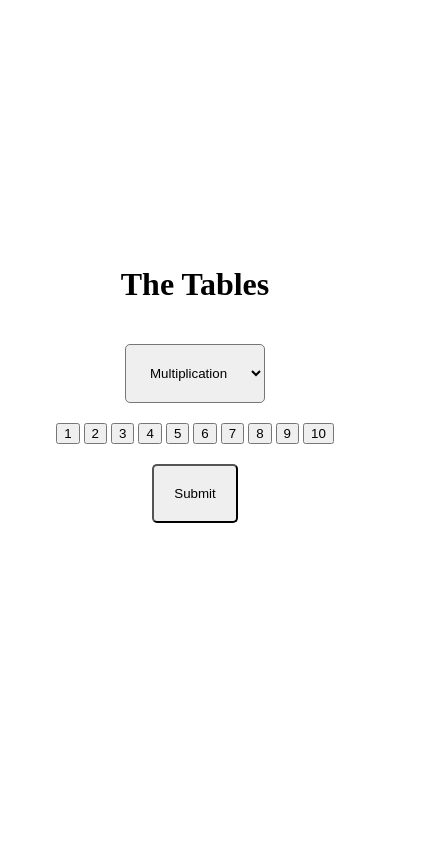
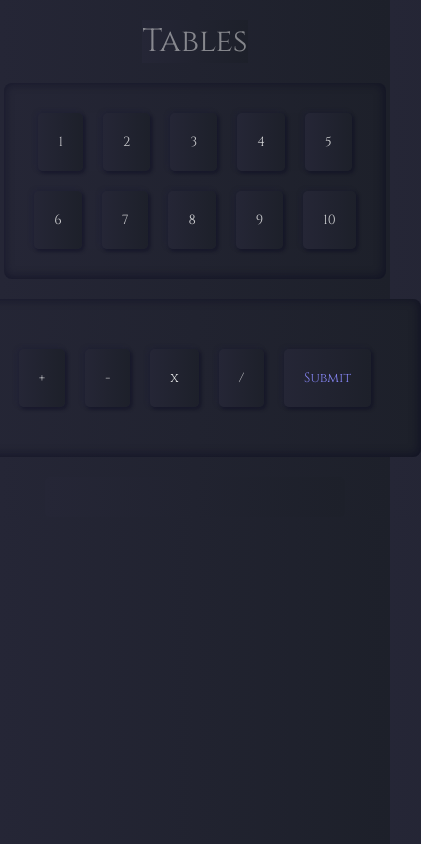
Before and after one commit to Github1234fab/TheTables, a plain HTML site: page index.html in a window 390 px wide. Shown: the whole page, 421 px wide, since content can reach past the window. Drawn offline with Linux system fonts and the light colour scheme.

Commit message:
reste à faire l'ombre sur les boutons au click

```diff
--- a/index.html
+++ b/index.html
@@ -4,35 +4,41 @@
                 <meta charset="UTF-8" />
                 <meta name="viewport" content="width=device-width, initial-scale=1.0" />
                 <link rel="stylesheet" href="styles.css" />
+                <link rel="preconnect" href="https://fonts.googleapis.com" />
+                <link rel="preconnect" href="https://fonts.gstatic.com" crossorigin />
+                <link href="https://fonts.googleapis.com/css2?family=Cinzel:wght@400..900&display=swap" rel="stylesheet" />
                 <title>The Tables</title>
         </head>
         <body>
                 <div class="container">
-                        <h1>The Tables</h1>
-                        <select class="operation">
-                                <option value="multiplication">Multiplication</option>
-                                <option value="division">Division</option>
-                                <option value="addition">Addition</option>
-                                <option value="soustraction">Soustraction</option>
-                        </select>
+                        <h1 class="title">Tables</h1>
+                        <div class="container-table-shadow">
+                                <div class="wrapper-table-choice">
+                                        <button class="button-choice-table shadow" value="1">1</button>
+                                        <button class="button-choice-table shadow" value="2">2</button>
+                                        <button class="button-choice-table shadow" value="3">3</button>
+                                        <button class="button-choice-table shadow" value="4">4</button>
+                                        <button class="button-choice-table shadow" value="5">5</button>
+                                </div>
+                                <div class="wrapper-table-choice">
+                                        <button class="button-choice-table shadow" value="6">6</button>
+                                        <button class="button-choice-table shadow" value="7">7</button>
+                                        <button class="button-choice-table shadow" value="8">8</button>
+                                        <button class="button-choice-table shadow" value="9">9</button>
+                                        <button class="button-choice-table shadow" value="10">10</button>
+                                </div>
+                        </div>
 
+                        <div class="wrapper-operations">
+                                <button class="button-choice-operation shadow" value="+">+</button>
+                                <button class="button-choice-operation shadow" value="-">-</button>
+                                <button class="button-choice-operation shadow" value="x">x</button>
+                                <button class="button-choice-operation shadow" value="/">/</button>
 
-                 <div class="wrapper-table-choice">
-                        <!-- <input type="number" class="input-choice"> -->
-                 <button class="button-choice" value="1">1</button>
-                 <button class="button-choice" value="2">2</button>
-                 <button class="button-choice" value="3">3</button>
-                 <button class="button-choice" value="4">4</button>
-                 <button class="button-choice" value="5">5</button>
-                 <button class="button-choice" value="6">6</button>
-                 <button class="button-choice" value="7">7</button>
-                 <button class="button-choice" value="8">8</button>
-                 <button class="button-choice" value="9">9</button>
-                 <button class="button-choice" value="10">10</button>
-                </div>
+                                <button class="button shadow background">Submit</button>
+                        </div>
 
-                        <button class="button">Submit</button>
-                        <p class="displayMultiplicationResult"></p>
+                        <p class="displayMultiplicationResult background"></p>
                 </div>
 
                 <script src="main.js"></script>
--- a/main.js
+++ b/main.js
@@ -1,7 +1,9 @@
 //récupération des éléments du DOM
+//récupération des boutons  de choix d'opération
+let operationButtonsChoice = document.querySelectorAll(".button-choice-operation");
 //récupération de l'input user
 // let numberChosenByUser = document.querySelector(".input-choice");
-let numberChosenByUser = document.querySelectorAll(".button-choice");
+let numberChosenByUser = document.querySelectorAll(".button-choice-table");
 //récupération du button submit
 let button = document.querySelector(".button");
 //récupération de la basile P pour afficher les résultats
@@ -15,16 +17,30 @@ numberChosenByUser.forEach((el) => {
         el.addEventListener("click", (e) => {
                 console.log(e.target);
                 numberValueChosenByUser = parseFloat(e.target.value);
+                el.style.boxShadow = "0 0 10px 1px black inset";
+        });
+});
+
+
+let operationButtonsValueChoice;
+
+//écoute de l'événement click sur les buttons de choix d'opération
+operationButtonsChoice.forEach((el) => {
+        el.addEventListener("click", (e) => {
+                console.log("operation");
+                console.log(e.target);
+                operationButtonsValueChoice = e.target.value;
+                console.log(operationButtonsValueChoice);
         });
 });
 
 //écouter l'événement click sur le button submit
-
 button.addEventListener("click", () => {
+        console.log("submit");
         //stockage des symboles d'opérations
         let symbole;
         //stockage de la valeur de l'input
-        let optionChosenByUser = operationOptions.value;
+        // let optionChosenByUser = operationOptions.value;
         //  array pour stocker les opérations dans la boucle for.
         let arrayOfResultat = [];
 
@@ -32,38 +48,36 @@ button.addEventListener("click", () => {
         for (let i = 0; i <= 10; i++) {
                 //pour stocker le résultat des opérations
                 let result;
-
-                switch (optionChosenByUser) {
-                        case "multiplication":
+                switch (operationButtonsValueChoice) {
+                        case "x":
                                 result = numberValueChosenByUser * i;
                                 console.log(result);
                                 symbole = "x";
                                 arrayOfResultat.push(`${numberValueChosenByUser} ${symbole} ${i} = ${result}`);
                                 break;
-                        case "addition":
+                        case "+":
                                 result = numberValueChosenByUser + i;
                                 symbole = "+";
                                 arrayOfResultat.push(`${numberValueChosenByUser} ${symbole} ${i} = ${result}`);
                                 break;
-                        case "division":
+                        case "/":
                                 result = (numberValueChosenByUser / numberValueChosenByUser) * i;
                                 console.log(result);
                                 symbole = "/";
                                 arrayOfResultat.push(`${numberValueChosenByUser * i} ${symbole} ${numberValueChosenByUser} = ${result}`);
                                 break;
-                        case "soustraction":
+                        case "-":
                                 result = i + numberValueChosenByUser - numberValueChosenByUser;
                                 symbole = "-";
                                 arrayOfResultat.push(`${i + numberValueChosenByUser} ${symbole} ${numberValueChosenByUser} = ${result}`);
                                 break;
                 }
         }
-
         displayOperationResult.innerHTML = "";
         arrayOfResultat.forEach((el) => {
                 let displayResult = document.createElement("li");
                 displayResult.textContent = el;
-                displayResult.style.display = "flex";
+                displayResult.style.fontSize = "0.8rem";
                 displayOperationResult.appendChild(displayResult);
         });
 });
--- a/styles.css
+++ b/styles.css
@@ -1,11 +1,30 @@
+* {
+        margin: 0;
+        padding: 0;
+        box-sizing: border-box;
+        font-family: Cinzel;
+        font-weight: 300;
+        color: rgb(205, 206, 208);
+        background: linear-gradient(to left, rgb(29, 32, 42), rgb(37, 38, 54));
+}
+
 .container {
         display: flex;
         align-items: center;
-        justify-content: center;
         flex-direction: column;
         gap: 20px;
         height: 100vh;
 }
+
+.title {
+        font-size: 2rem;
+        font-weight: 100;
+        color: #e2e2e286;
+        margin-top: 40px;
+        text-shadow: 2px 3px 10px 3px rgba(0, 0, 0, 0.75);
+        background-color: transparent;
+}
+
 .input {
         padding: 20px;
         max-width: 50px;
@@ -14,17 +33,102 @@
         max-width: 130px;
         padding: 20px;
         border-radius: 5px;
+        border: none;
+        color: rgb(131, 131, 239);
 }
-.wrapper-chosen-operation {
+.button-choice-operation {
         padding: 20px;
+        border-radius: 5px;
+        border: none;
 }
+.container-table-shadow {
+        display: flex;
+        flex-direction: column;
+        align-items: center;
+        justify-content: center;
+        gap: 20px;
+        min-width: 32%;
+        background-color: transparent;
+        box-shadow: 3px 3px 10px 1px rgba(7, 7, 31, 0) inset, -1px -1px 10px 1px rgba(7, 7, 31, 0.528) inset;
+        padding: 30px;
+        border-radius: 8px;
+}
+.wrapper-table-choice {
+        display: flex;
+        align-items: center;
+        justify-content: space-around;
+        flex-wrap: wrap;
+        gap: 30px;
+        max-width: 100%;
+}
+
+.button-choice-table {
+        padding: 20px;
+        border-radius: 5px;
+        min-width: 40px;
+        border: none;
+        transition: 0.3s ease-in-out;
+}
+.button-choice-table:hover {
+        transform: scale(0.9);
+}
+.wrapper-operations {
+        display: flex;
+        gap: 20px;
+        background-color: transparent;
+        box-shadow:
+        3px 3px 10px 1px rgba(7, 7, 31, 0) inset,
+        -1px -1px 10px 1px rgba(7, 7, 31, 0.528) inset;
+        padding: 50px;
+        border-radius: 8px;
+}
+
 .operation {
         padding: 20px;
         border-radius: 5px;
-        max-width: 150px;
+        max-width: 200px;
+        border: none;
+        background-color: transparent;
+        align-items: center;
 }
 .displayMultiplicationResult {
+        display: flex;
+        flex-wrap: wrap;
+        gap: 20px;
         padding: 20px;
-        border-radius: 5px;
-        max-width: 150px;
+        list-style-type: none;
+        min-width: 300px;
 }
+.displayMultiplicationResult li {
+        flex: 1 1 calc(30% - 20px);
+        box-sizing: border-box;
+}
+.shadow {
+        box-shadow: 2px 2px 3px 1px rgba(12, 12, 33, 0.37), -2px -1px 5px 0px rgba(25, 25, 62, 0.225);
+}
+
+@media screen and (max-width: 768px) {
+        .container {
+                height: 100%;
+                gap: 20px;
+        }
+
+        .displayMultiplicationResult {
+                display: flex;
+                flex-wrap: wrap;
+                padding: 20px;
+                border-radius: 5px;
+                max-width: 150px;
+        }
+        .wrapper-table-choice {
+                display: flex;
+                align-items: center;
+                justify-content: space-around;
+                flex-wrap: wrap;
+                gap: 20px;
+                max-width: 100%;
+        }
+        .title {
+                margin-top: 20px;
+        }
+}
```
Also changed, not shown: 1 other file.
